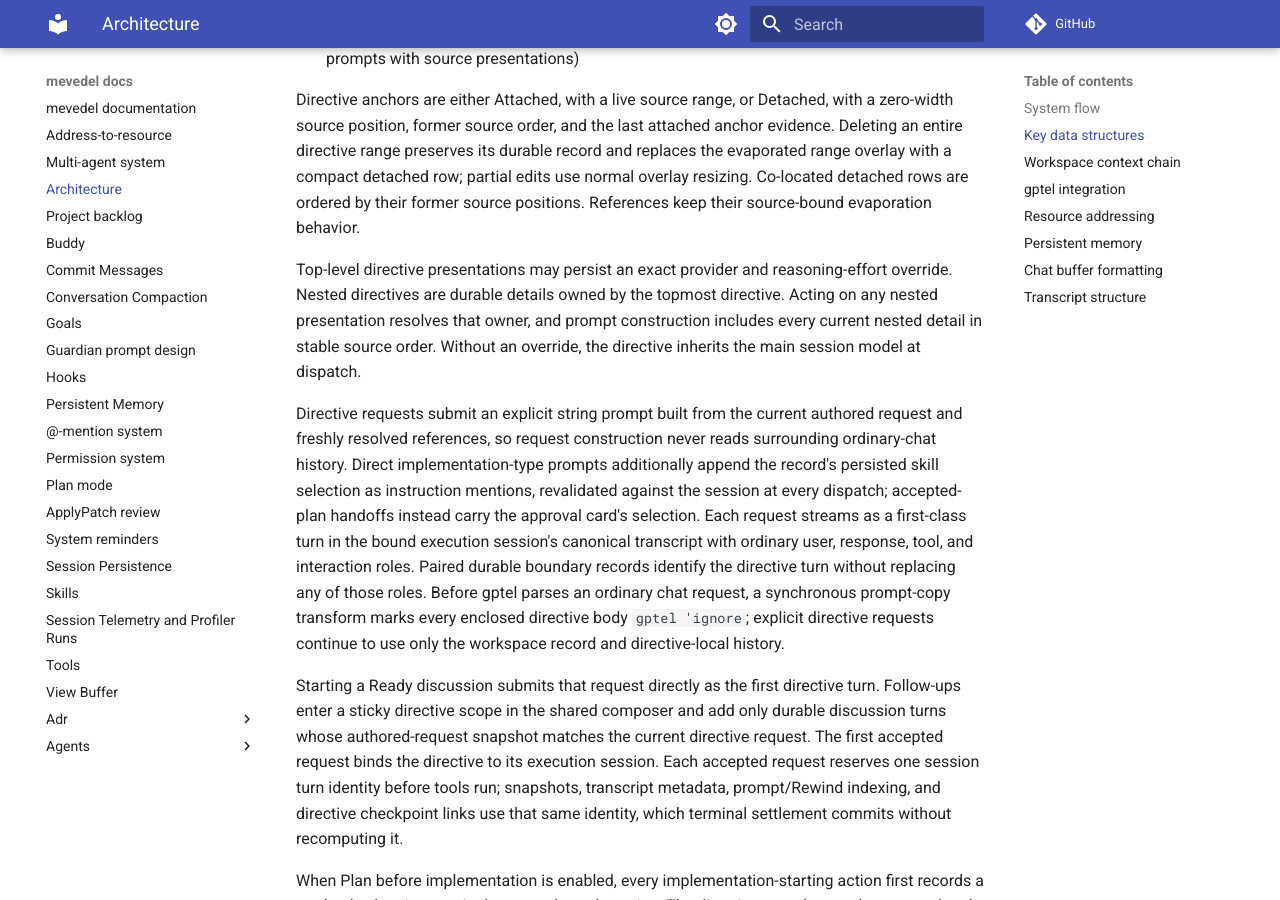
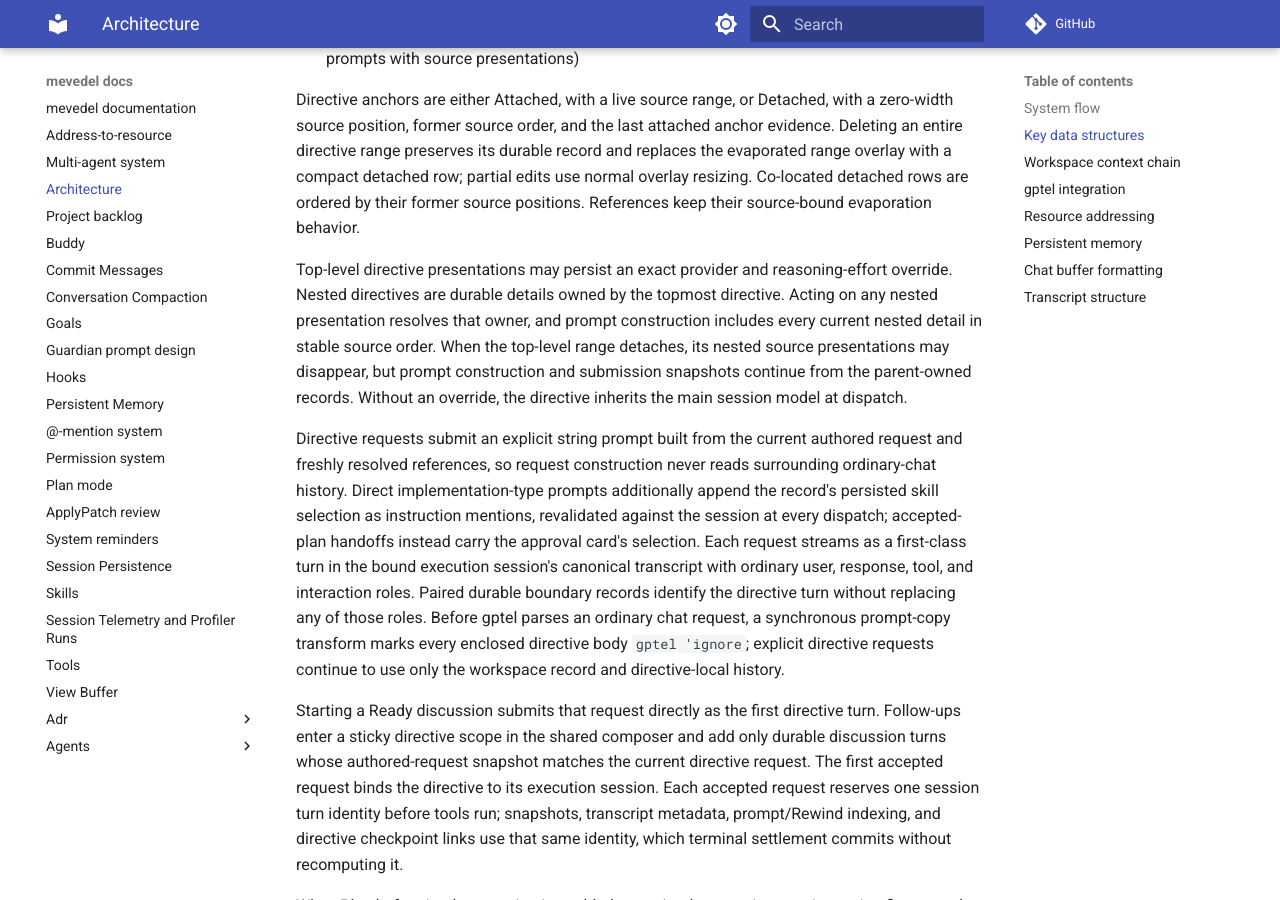
Before and after one commit to FrauH0lle/mevedel, an MkDocs documentation site: the page built from docs/architecture.md, in a window 1280 px wide and 900 px high, scrolled down 2949 px. Built offline with MkDocs 1.6.1 and Material for MkDocs 9.7.7, drawn with Linux system fonts in a browser that asks for light colours; comment, search, counter and statistics services are not loaded.

Commit message:
fix(overlays): Preserve nested directive details

```diff
--- a/docs/architecture.md
+++ b/docs/architecture.md
@@ -124,8 +124,10 @@ Top-level directive presentations may persist an exact provider and
 reasoning-effort override. Nested directives are durable details owned by the
 topmost directive. Acting on any nested presentation resolves that owner, and
 prompt construction includes every current nested detail in stable source
-order. Without an override, the directive inherits the main session model at
-dispatch.
+order. When the top-level range detaches, its nested source presentations may
+disappear, but prompt construction and submission snapshots continue from the
+parent-owned records. Without an override, the directive inherits the main
+session model at dispatch.
 
 Directive requests submit an explicit string prompt built from the current
 authored request and freshly resolved references, so request construction never
```
Also changed, not shown: README.md (+3 -2 lines), docs/adr/0087-keep-directive-identity-outside-source-overlays.md (+1 -1 lines), 2 other files.
